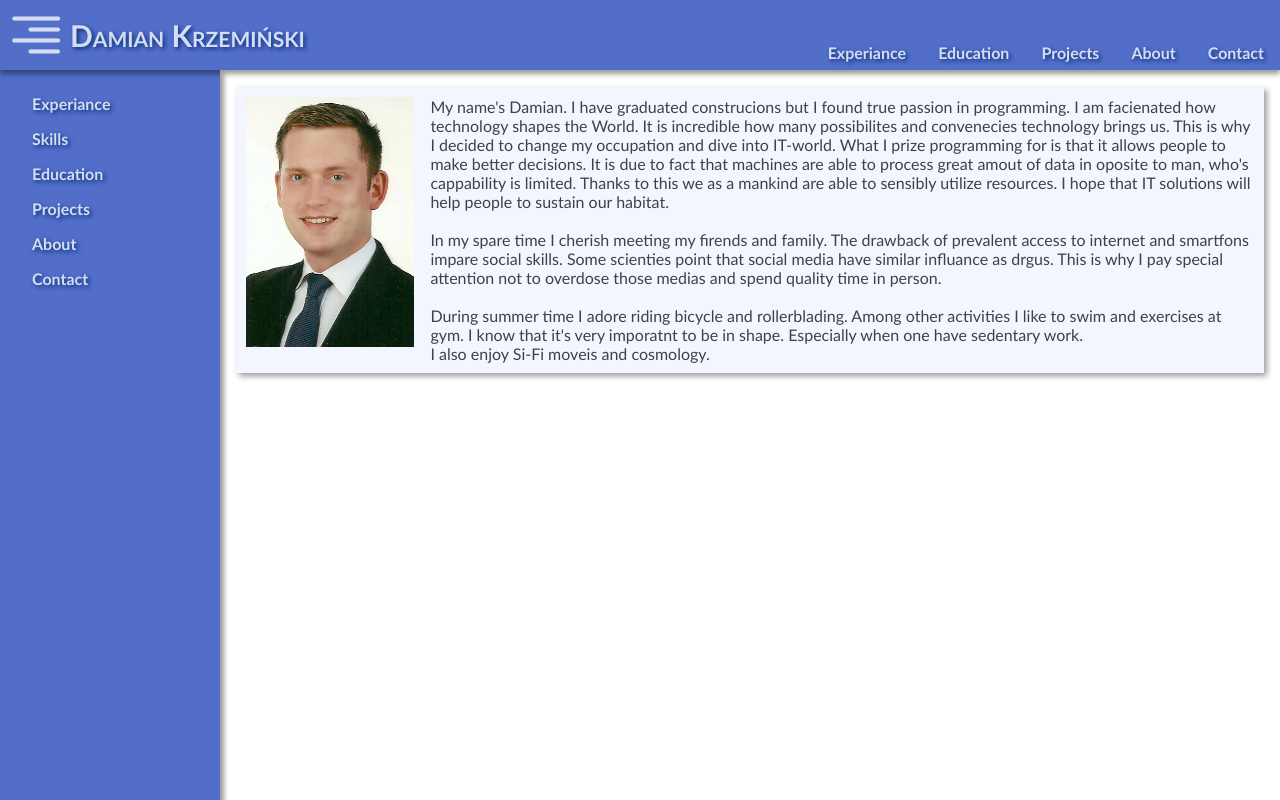
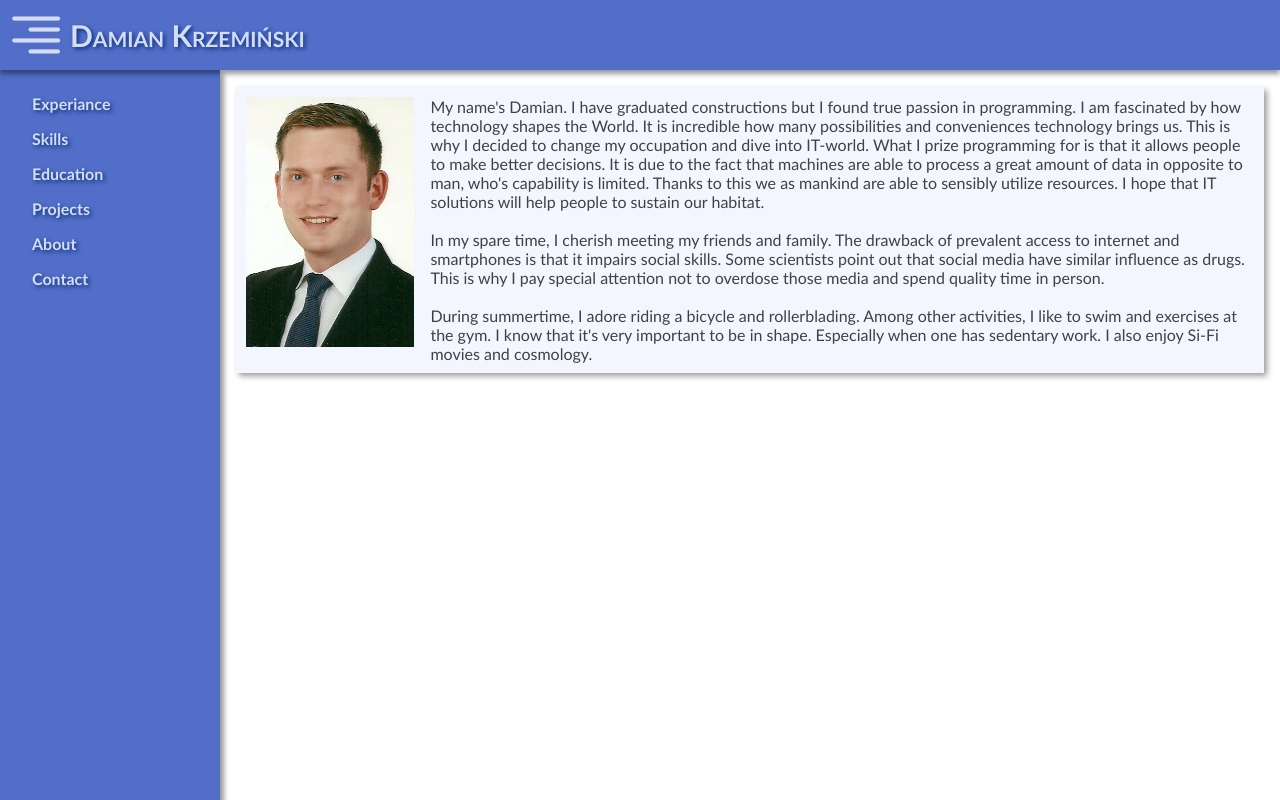
Before and after one commit to krzemdamian/CVPage, an Angular app in the folder cv-page-app/: page /about in a window 1280 px wide. Built offline with nearby package versions, Linux system fonts and the light colour scheme; what primeng would draw is missing.

Commit message:
Add icons in contact, fix typos

```diff
--- a/cv-page-app/src/app/core/header/header.component.html
+++ b/cv-page-app/src/app/core/header/header.component.html
@@ -1,14 +1,15 @@
 <div class="header">
     <div class="logo">
-        <a [routerLink]="['/home']">
+        <a [routerLink]="['/about']">
             <span class="pi pi-align-right" style="font-size: 3em; color:rgb(214, 221, 243)"></span>
         </a>
     </div>
     <div class="name">
-        <a [routerLink]="['/home']">
+        <a [routerLink]="['/about']">
             <p>Damian Krzemiński</p>
         </a>
     </div>
+    <!--
     <div class="navigation">
         <ul>
             <li><a [routerLink]="['/experiance']" routerLinkActive="router-link-active" >Experiance</a></li>
@@ -18,4 +19,5 @@
             <li><a [routerLink]="['/contact']" routerLinkActive="router-link-active" >Contact</a></li>
         </ul>
     </div>
+    -->
 </div>
--- a/cv-page-app/src/app/modules/about/about/about.component.html
+++ b/cv-page-app/src/app/modules/about/about/about.component.html
@@ -2,24 +2,21 @@
     <img src="../../../../assets/face-image.jpg">
 </div>
 <div class="content">
-    <p>My name's Damian. I have graduated construcions but I found true passion in programming.
-    I am facienated how technology shapes the World.
-    It is incredible how many possibilites and convenecies technology brings us.
-    This is why I decided to change my occupation and dive into IT-world.
-    What I prize programming for is that it allows people to make better decisions.
-    It is due to fact that machines are able to process great amout of data in oposite
-    to man, who's cappability is limited.
-    Thanks to this we as a mankind are able to sensibly utilize resources.
-    I hope that IT solutions will help people to sustain our habitat.</p><br>
+    <p>My name's Damian. I have graduated constructions but I found true passion in programming.
+    I am fascinated by how technology shapes the World. It is incredible how many possibilities
+    and conveniences technology brings us. This is why I decided to change my occupation
+    and dive into IT-world. What I prize programming for is that it allows people to make
+    better decisions. It is due to the fact that machines are able to process a great
+    amount of data in opposite to man, who's capability is limited. Thanks to this
+    we as mankind are able to sensibly utilize resources. I hope that IT solutions
+    will help people to sustain our habitat.</p><br>
 
-    <p>In my spare time I cherish meeting my firends and family.
-    The drawback of prevalent access to internet and smartfons impare social skills.
-    Some scienties point that social media have similar influance as drgus.
-    This is why I pay special attention not to overdose those medias and spend quality time in person.
+    <p>In my spare time, I cherish meeting my friends and family. The drawback of prevalent
+    access to internet and smartphones is that it impairs social skills. Some scientists
+    point out that social media have similar influence as drugs. This is why I pay special
+    attention not to overdose those media and spend quality time in person.
     </p><br>
-    <p>During summer time I adore riding bicycle and rollerblading.
-    Among other activities I like to swim and exercises at gym.
-    I know that it's very imporatnt to be in shape. Especially when one have sedentary work.
-    </p>
-    <p>I also enjoy Si-Fi moveis and cosmology.</p>
+    <p>During summertime, I adore riding a bicycle and rollerblading. Among other activities,
+    I like to swim and exercises at the gym. I know that it's very important to be in shape.
+    Especially when one has sedentary work. I also enjoy Si-Fi movies and cosmology.</p>
 </div>
--- a/cv-page-app/src/app/modules/education/education/education.component.html
+++ b/cv-page-app/src/app/modules/education/education/education.component.html
@@ -1,16 +1,19 @@
-<p-card header="Post-graduate studies [10/2014-07/2015]">
+<p-card header="Post-graduate studies">
+    <p><b>(10/2014-07/2015)</b></p>
     <p>Cracow University of Technology, Cracow University
     of Economics, Postgraduate studies: Property valuation</p>
 </p-card><br/>
-<p-card header="Masters Degree [03/2013-09/2015]">
+
+<p-card header="Masters Degree">
+    <p><b>(03/2013-09/2015)</b></p>
     <p>Cracow University of Technology, Second degree (MSc), Building and Engineering Constructions</p>
     <p>Master thesis topic: Design for steel structure of an office high-rise building</p>
+</p-card><br/>
 
-</p-card><br/>
-<p-card header="Bachelor Degree [10/2010-02/2013]">
+<p-card header="Bachelor Degree">
+    <p><b>(10/2010-02/2013)</b></p>
     <p>Cracow University of Technology, First degree (BSc)</p>
     <p>Specialization: Concrete Structures</p>
     <p>Thesis topic: Design for selected reinforced concrete structural elements
     of service-residential building</p>
-
 </p-card>
--- a/cv-page-app/src/app/modules/skills/skills/skills.component.html
+++ b/cv-page-app/src/app/modules/skills/skills/skills.component.html
@@ -5,7 +5,10 @@
         </td>
         <td>
             <div class="skill-rating">
-                <p-rating [cancel]="false" [readonly]="true" [(ngModel)]="skill.rating"></p-rating>
+                <p-rating
+                 iconOnClass="pi pi-circle-on"
+                 iconOffClass="pi pi-circle-off"
+                 [cancel]="false" [readonly]="true" [(ngModel)]="skill.rating"></p-rating>
             </div>
         </td>
     </tr>
--- a/cv-page-app/src/app/modules/skills/skills/skills.component.ts
+++ b/cv-page-app/src/app/modules/skills/skills/skills.component.ts
@@ -13,9 +13,9 @@ export class SkillsComponent implements OnInit {
 
   ngOnInit() {
     this.skills = [
-      { name: 'C#', rating: 3 },
+      { name: 'C#', rating: 4 },
       { name: '.Net Framework', rating: 3 },
-      { name: 'Unit Tests', rating: 2 },
+      { name: 'Unit Tests', rating: 3 },
       { name: 'Visual Studio', rating: 3},
       { name: 'Solid Principals', rating: 3 },
       { name: 'Design Patterns', rating: 2 },
```
Also changed, not shown: cv-page-app/src/app/modules/contact/contact/contact.component.html (+28 -3 lines), cv-page-app/src/app/modules/contact/contact/contact.component.scss (+15 -0 lines), cv-page-app/src/assets/logo.png (deleted). Lines whose indentation alone changed are shown as unchanged.
